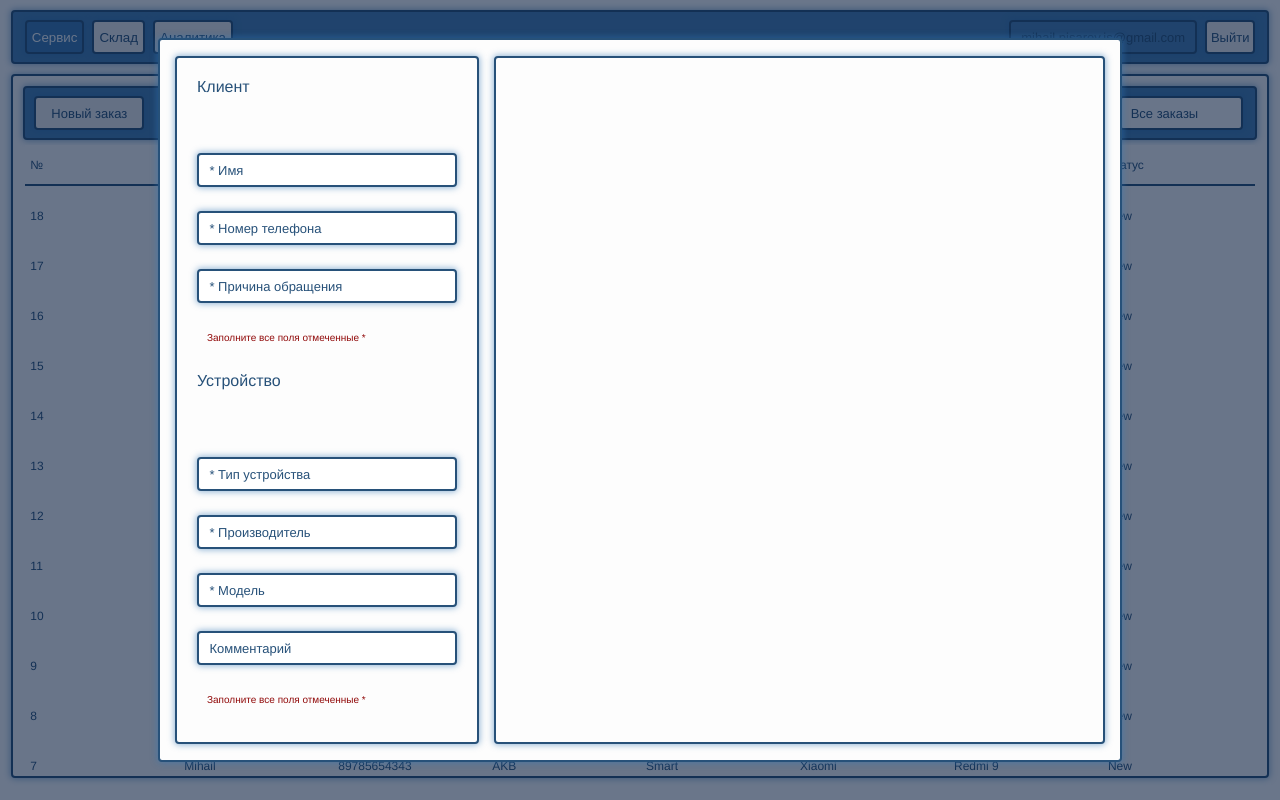
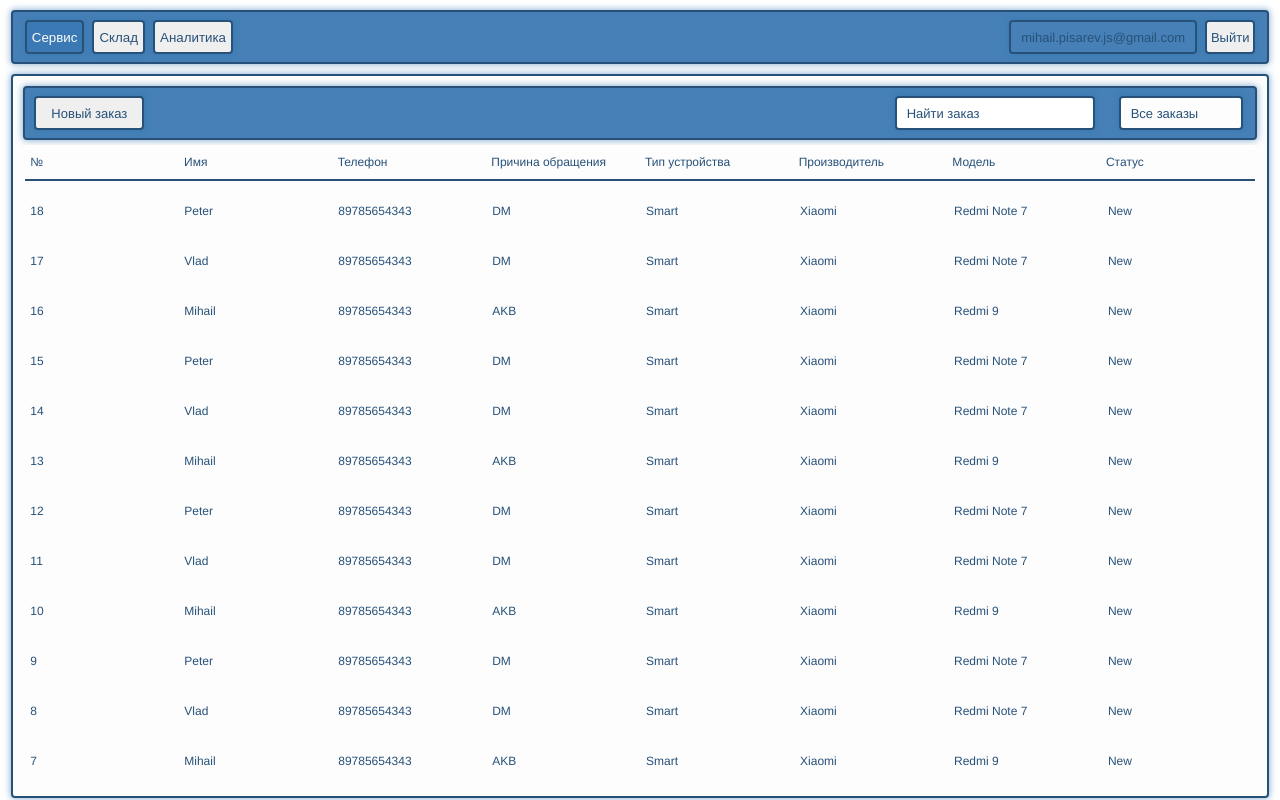
Before and after one commit to Mihailer/ui-sample, a Vue app: page / in a window 1280 px wide. Built offline with nearby package versions, Linux system fonts and the light colour scheme.

Commit message:
added: ServiceSectionCmp

```diff
--- /dev/null
+++ b/src/components/forms/NewOrderFormCmp.vue
@@ -0,0 +1,89 @@
+<template>
+    <form class="service-new-order-modal-input-section">
+            <div class="service-new-order-modal-input-section-form-client">
+                <span class="head-text">{{ serviceNewOrderData.sectionTextClient }}</span>
+                <input-cmp v-for="( fieldName, fieldNameIndex ) in serviceNewOrderData.newOrderClientData"
+                    :key="fieldNameIndex"
+                    :placeholder="fieldName" />
+                <span class="warning-text">{{ warningText }}</span>
+            </div>
+            <div class="service-new-order-modal-input-section-form-device">
+                <span class="head-text">{{ serviceNewOrderData.sectionTextDevice }}</span>
+                <input-cmp v-for="( fieldName, fieldNameIndex ) in serviceNewOrderData.newOrderDeviceData"
+                    :key="fieldNameIndex" :placeholder="fieldName" />
+                <span class="warning-text">{{ warningText }}</span>
+            </div>
+        </form>
+</template>
+
+<script lang="ts">
+import { ref } from 'vue'
+import InputCmp from '../ui/InputCmp.vue';
+import { serviceNewOrderData } from '@/assets/data/data'
+
+    export default {
+
+        components: {
+            InputCmp
+        },
+
+        setup() {
+            const warningText = ref( 'Заполните все поля отмеченные " * "' )
+
+            return {
+                warningText,
+                serviceNewOrderData
+            }
+        }
+    }
+</script>
+
+<style lang="scss" scoped>
+@import '~/src/assets/styles/custom.scss';
+
+.service-new-order-modal-input-section {
+        @include flexCol( flex-start, center );
+        height: 95%;
+        min-width: 300px;
+        width: 20%;
+        margin: 15px 0px 15px 15px;
+        border: $main-border;
+        border-radius: $main-border-radius;
+        outline: none;
+        box-shadow: $main-shadow;
+        background-color: $main-white;
+
+        &-form-client {
+            @include flexCol( space-between, center );
+            height: 35%;
+            width: 80%;
+            margin: 20px 0px 0px 0px;
+            padding: 10px 20px 0px 20px;
+            outline: none;
+            background-color: $main-white;
+
+            @media screen and ( max-width: 1440px ) {
+                height: 40%;
+                margin: 10px 0px 0px 0px;
+            }
+
+        }
+
+        &-form-device {
+            @include flexCol( space-between, center );
+            height: 45%;
+            width: 80%;
+            margin: 20px 0px 0px 0px;
+            padding: 10px 20px 0px 20px;
+            outline: none;
+            // box-shadow: $main-shadow;
+            background-color: $main-white;
+
+            @media screen and ( max-width: 1440px ) {
+                margin: 10px 0px 0px 0px;
+                height: 50%;
+            }
+
+        }
+    }
+</style>
--- a/src/components/modals/NewOrderModalCmp.vue
+++ b/src/components/modals/NewOrderModalCmp.vue
@@ -1,45 +1,78 @@
 <template>
     <div class="service-new-order-modal">
-
-        <form class="service-new-order-modal-input-section">
-            <div class="service-new-order-modal-input-section-form-client">
-                <span class="head-text">{{ serviceNewOrderData.sectionTextClient }}</span>
-                <input-cmp v-for="( fieldName, fieldNameIndex ) in serviceNewOrderData.newOrderClientData"
-                    :key="fieldNameIndex"
-                    :placeholder="fieldName" />
-                <span class="warning-text">{{ warningText }}</span>
-            </div>
-            <div class="service-new-order-modal-input-section-form-device">
-                <span class="head-text">{{ serviceNewOrderData.sectionTextDevice }}</span>
-                <input-cmp v-for="( fieldName, fieldNameIndex ) in serviceNewOrderData.newOrderDeviceData"
-                    :key="fieldNameIndex" :placeholder="fieldName" />
-                <span class="warning-text">{{ warningText }}</span>
-            </div>
-        </form>
+        <new-order-form-cmp />
 
         <div class="service-new-order-modal-services-section">
+            <div class="service-new-order-modal-services-section-add-service">
+                <table-group-cmp :showControls="false"
+                    tableHeight="42vh"
+                    :headerControlPanel="headerControlPanelService"
+                    :tableHeaderData="tableServiceItemsData"
+                    :tableData="tableServiceData"
+                        @input-handler="inputHandler"
+                        @show-table-item="showTableItem"
+                        @click-handler="clickHandler"
+                        @emit-select-value="emitSelectValue" />
+
+            </div>
+            <div class="service-new-order-modal-services-section-add-button">
+                <button-cmp btnName="Добавить услугу" />
+            </div>
 
         </div>
     </div>
 </template>
 
 <script lang="ts">
-import { ref } from 'vue'
+// import { ref } from 'vue'
+import NewOrderFormCmp from '../forms/NewOrderFormCmp.vue';
 import InputCmp from '../ui/InputCmp.vue';
-import { serviceNewOrderData } from '@/assets/data/data'
+import ButtonCmp from '../ui/ButtonCmp.vue';
+import TableGroupCmp from '../tables/TableGroupCmp.vue';
+
+import
+    {
+        tableServiceData,
+        tableServiceItemsData,
+        headerControlPanelService
+    } from '@/assets/data/data'
 
     export default {
 
         components: {
-            InputCmp
+            NewOrderFormCmp,
+            InputCmp,
+            ButtonCmp,
+            TableGroupCmp
         },
 
         setup() {
-            const warningText = ref( 'Заполните все поля отмеченные *' )
+
+            const inputHandler = ( text: string ): void => {
+            console.log( 'inputHandler : ' + `${ text }` );
+        }
+
+        const clickHandler = (): void => {
+            console.log( 'clickHandler newOrderModal' );
+        }
+
+        const showTableItem = ( data: object ): void  => {
+            console.log( data );
+        }
+
+        const emitSelectValue = ( data: string ): void => {
+            console.log( data );
+        }
 
             return {
-                warningText,
-                serviceNewOrderData
+                tableServiceItemsData,
+                tableServiceData,
+                headerControlPanelService,
+
+                inputHandler,
+                clickHandler,
+                showTableItem,
+                emitSelectValue
             }
         }
     }
@@ -63,62 +96,31 @@ import { serviceNewOrderData } from '@/assets/data/data'
         width: 75%;
     }
 
-    &-input-section {
+    &-services-section {
         @include flexCol( flex-start, center );
         height: 95%;
         min-width: 300px;
-        width: 20%;
-        margin: 15px 0px 15px 15px;
-        border: $main-border;
-        border-radius: $main-border-radius;
-        outline: none;
-        box-shadow: $main-shadow;
+        width: 70%;
+        margin: 0px 10px 4px 15px;
+        // border: $main-border;
+        // border-radius: $main-border-radius;
         background-color: $main-white;
 
-        &-form-client {
+        &-add-service {
             @include flexCol( space-between, center );
-            height: 35%;
-            width: 80%;
-            margin: 20px 0px 0px 0px;
-            padding: 10px 20px 0px 20px;
+            max-height: 50%;
+            width: 100%;
+            margin: 0px 0px 15px 0px;
             outline: none;
             background-color: $main-white;
-
-            @media screen and ( max-width: 1440px ) {
-                height: 40%;
-                margin: 10px 0px 0px 0px;
-            }
-
         }
 
-        &-form-device {
-            @include flexCol( space-between, center );
-            height: 45%;
-            width: 80%;
-            margin: 20px 0px 0px 0px;
-            padding: 10px 20px 0px 20px;
-            outline: none;
-            // box-shadow: $main-shadow;
-            background-color: $main-white;
-
-            @media screen and ( max-width: 1440px ) {
-                margin: 10px 0px 0px 0px;
-                height: 50%;
-            }
-
+        &-add-button {
+            @include flexRow( flex-end, center );
+            height: 40px;
+            width: 100%;
+            margin: 0px 5px 0px 0px;
         }
-    }
-
-    &-services-section {
-        height: 95%;
-        min-width: 300px;
-        width: 70%;
-        margin: 15px 15px 15px 15px;
-        border: $main-border;
-        border-radius: $main-border-radius;
-        outline: none;
-        box-shadow: $main-shadow;
-        background-color: $main-white;
     }
 }
 </style>
--- a/src/components/pages/userPageSections/ServiceSectionCmp.vue
+++ b/src/components/pages/userPageSections/ServiceSectionCmp.vue
@@ -1,6 +1,7 @@
 <template>
     <modal-wrapper-cmp v-if="addNewOrder" />
-    <table-group-cmp
+    <table-group-cmp :showControls="true"
+        :tableHeight="'100vh'"
         :headerControlPanel="headerControlPanelService"
         :tableHeaderData="tableHeaderData"
         :tableData="tableData"
@@ -29,14 +30,14 @@ export default {
 
     setup() {
 
-        const addNewOrder = ref( true )
+        const addNewOrder = ref( false )
 
         const inputHandler = ( text: string ): void => {
             console.log( 'inputHandler : ' + `${ text }` );
         }
 
         const clickHandler = (): void => {
-            console.log( 'clickHandler');
+            addNewOrder.value = true
         }
 
         const showTableItem = ( data: object ): void  => {
--- a/src/components/pages/userPageSections/WarehouseSectionCmp.vue
+++ b/src/components/pages/userPageSections/WarehouseSectionCmp.vue
@@ -1,5 +1,5 @@
 <template>
-    <table-group-cmp
+    <table-group-cmp tableHeight="100vh"
         :headerControlPanel="headerControlPanelWarehouse"
         :tableHeaderData="tableWarehouseHeaderData"
         :tableData="tableWarehouseData"
--- a/src/components/tables/TableBodyCmp.vue
+++ b/src/components/tables/TableBodyCmp.vue
@@ -50,7 +50,7 @@ import SelectCmp from '../ui/SelectCmp.vue'
 .table-body-wrapper {
     @include flexCol( flex-start, center );
     overflow-y: scroll;
-    height: calc( 100% - 100px );
+    height: 100%;
     width: 100%;
 }
 
--- a/src/components/tables/TableGroupCmp.vue
+++ b/src/components/tables/TableGroupCmp.vue
@@ -1,6 +1,7 @@
 <template>
     <div class="table-group">
         <table-head-cmp :tableHeaderData="tableHeaderData"
+            :showControls="showControls"
             :headerControlPanel="headerControlPanel"
             @items-width="itemsWidth"
             @input-handler="inputHandler"
@@ -25,6 +26,8 @@ import TableBodyCmp from './TableBodyCmp.vue';
         },
 
         props: {
+            tableHeight: { type: String, default: '100%' },
+            showControls: { type: Boolean, default: true },
             headerControlPanel: { type: Object, default: () => { return {} } },
             tableHeaderData: { type: Array, default: () => { return [] } },
             tableData: { type: Array, default: () => { return [] } }
@@ -73,7 +76,7 @@ import TableBodyCmp from './TableBodyCmp.vue';
 
 .table-group {
     @include flexCol( flex-start, center );
-    height: calc( 100vh - 100px );
+    height: calc( v-bind( tableHeight ) - 100px );
     width: 98%;
     margin: 0px 0px;
     border: $main-border;
@@ -81,5 +84,9 @@ import TableBodyCmp from './TableBodyCmp.vue';
     color: $main-color;
     background-color: $main-white;
     box-shadow: $main-shadow;
+
+    @media screen and ( max-width: 1440px ) {
+        height: calc( v-bind( tableHeight ) - 80px );
+    }
 }
 </style>
--- a/src/components/tables/TableHeadCmp.vue
+++ b/src/components/tables/TableHeadCmp.vue
@@ -1,6 +1,7 @@
 <template>
     <div class="table-head-controls">
-        <control-panel-cmp :headerControlPanel="headerControlPanel"
+        <control-panel-cmp v-if="showControls"
+            :headerControlPanel="headerControlPanel"
             @input-handler="inputHandler"
             @click-handler="clickHandler"
             @emit-select-value="emitSelectValue" />
@@ -19,6 +20,7 @@ import { ref } from 'vue'
 import ControlPanelCmp from '../controls/ControlPanelCmp.vue'
     export default {
         props: {
+            showControls: { type: Boolean, default: true },
             headerControlPanel: { type: Object, default: () => { return {} } },
             tableHeaderData: { type: Array, default: () => { return [] } }
         },
```
Also changed, not shown: src/assets/data/data.ts (+30 -0 lines), src/components/ui/ButtonCmp.vue (+2 -6 lines).
